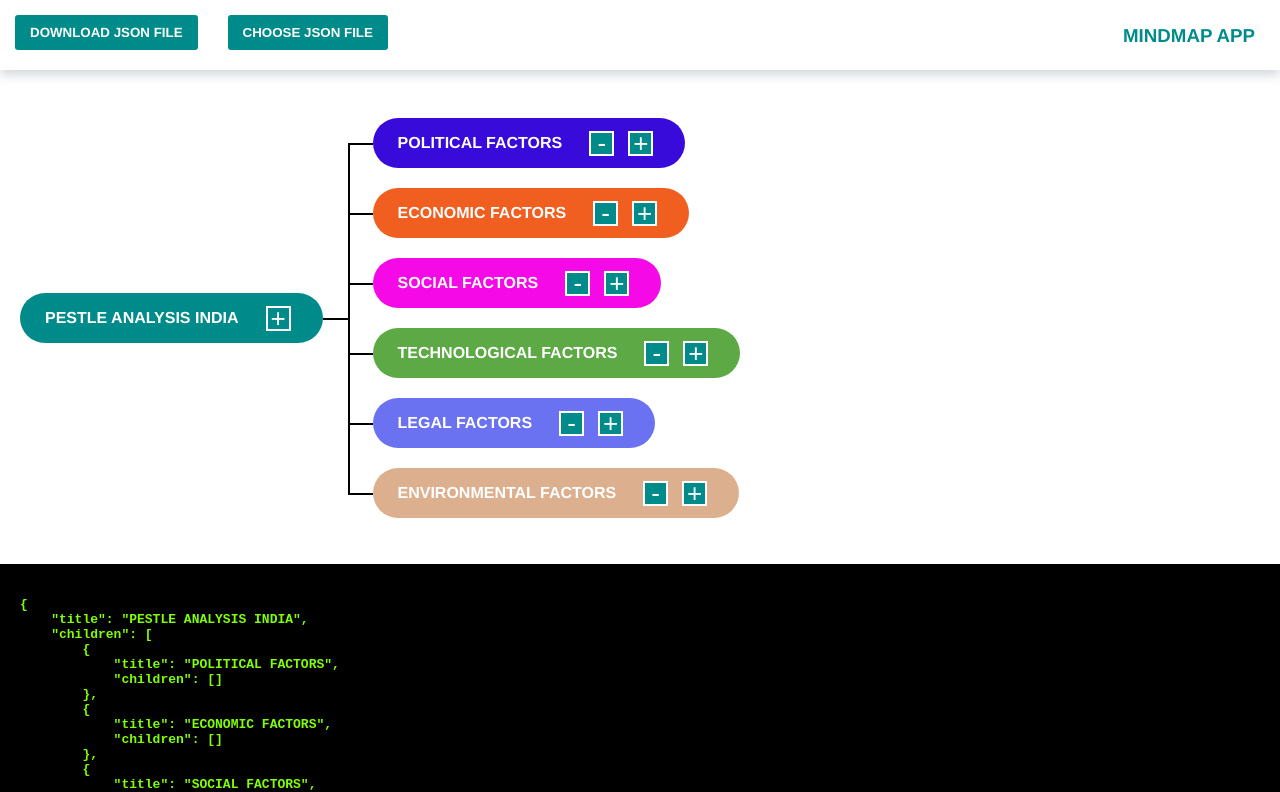
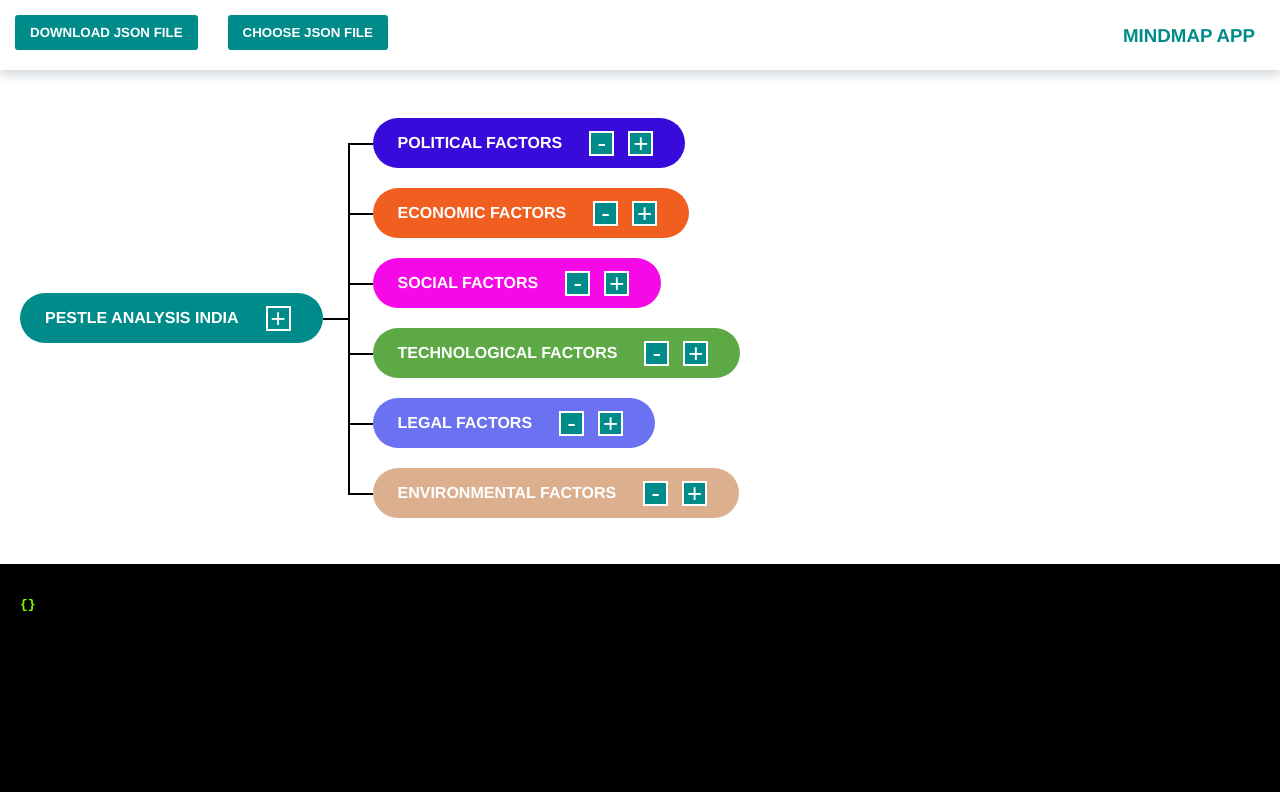
Before and after one commit to dima-zapisochny/mindmap-app, a Vue app: page / in a window 1280 px wide. Shown: the top 792 px of the page. Built offline with nearby package versions, Linux system fonts and the light colour scheme.

Commit message:
move JSON file output to computed

```diff
--- a/src/components/JsonMap.vue
+++ b/src/components/JsonMap.vue
@@ -1,6 +1,6 @@
 <template>
   <div class="json-map">
-    <pre>{{ JSON.stringify({title, children}, null, 4) }}</pre>
+    <pre>{{ getJsonMap }}</pre>
   </div>
 </template>
 
@@ -11,9 +11,12 @@ export default {
   name: 'JsonMap',
   computed: {
     ...mapGetters({
-      title: 'TITLE',
-      children: 'CHILDREN'
-    })
+      title: 'title',
+      children: 'children'
+    }),
+    getJsonMap: function () {
+      return JSON.stringify({ title: this.title, children: this.children }, null, 4)
+    }
   }
 }
 </script>
@@ -27,7 +30,6 @@ export default {
   background-color: #000;
   color: #80FF00;
   font-weight: bold;
-  overflow-y: scroll;
 }
 
 </style>
```
